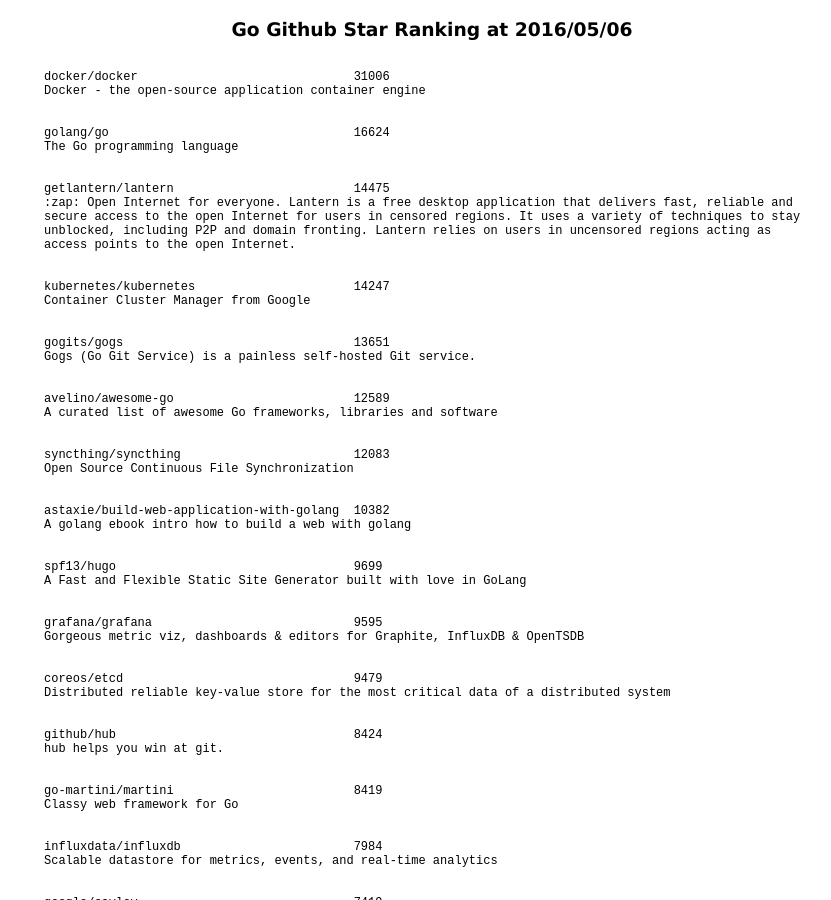
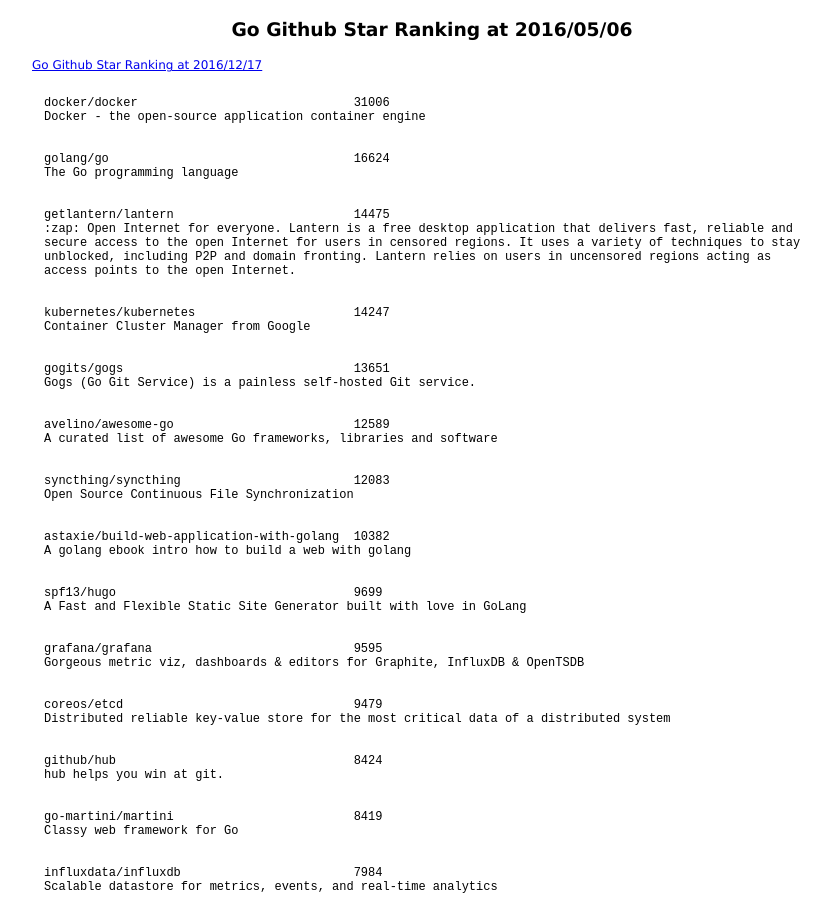
Before and after one commit to 38elements/38elements.github.com, a Jekyll site: the page built from _posts/2016-05-06-go-repository-github-star-ranking.md, in a window 1280 px wide and 900 px high. Shown: the whole window, without its empty margins (208-1039 px from the left). Built offline with Jekyll 4.4.1, drawn with Linux system fonts in a browser that asks for light colours.

Commit message:
Update 2016-05-06-go-repository-github-star-ranking.md

```diff
--- a/_posts/2016-05-06-go-repository-github-star-ranking.md
+++ b/_posts/2016-05-06-go-repository-github-star-ranking.md
@@ -2,6 +2,7 @@
 layout: posts
 title: Go Github Star Ranking at 2016/05/06
 ---
+[Go Github Star Ranking at 2016/12/17](/2016/12/17/go-repository-github-star-ranking.html)
 <pre style="background-color: white;border: none;">
 docker/docker                              31006
 Docker - the open-source application container engine
```
